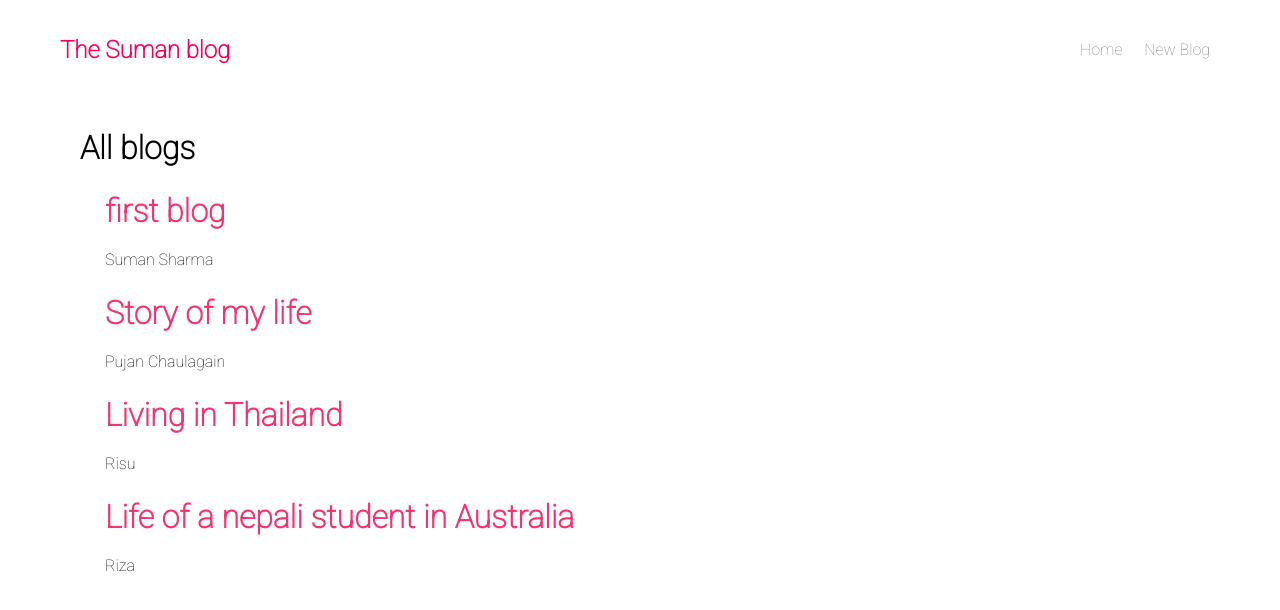
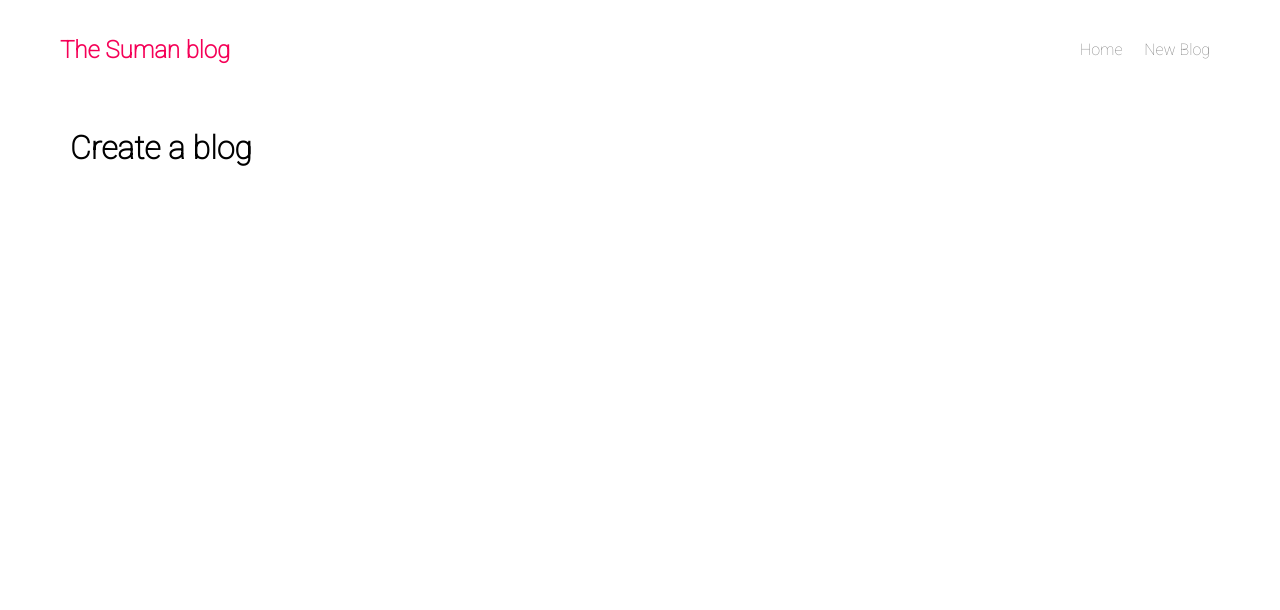
Before and after one commit to sumansharma01/react, a React (Create React App) app: page /create in a window 1280 px wide. Shown: the top 610 px of the page. Built offline with nearby package versions, Linux system fonts and the light colour scheme; data requests are answered from the project's data file.

Commit message:
added navlink

```diff
--- a/src/App.js
+++ b/src/App.js
@@ -3,6 +3,7 @@
 import Navbar from './Navbar';
 import Home from './Home';
 import {BrowserRouter as Router, Route, Switch} from 'react-router-dom';
+import Create from './Create';
 
 const App=()=>{
   const title="Welcome to my new blog";
@@ -14,9 +15,13 @@ const App=()=>{
             marginTop: "50px"
           }}>
             <Switch>
+              <Route path="/create">
+                <Create />
+              </Route>
               <Route path="/">
               <Home />
               </Route>
+
             </Switch>
 
           </div>
--- /dev/null
+++ b/src/Create.js
@@ -0,0 +1,9 @@
+const Create = () => {
+    return (
+        <div className="create-blog">
+            <h1> Create a blog</h1>
+        </div>
+     );
+}
+
+export default Create;
--- a/src/Navbar.js
+++ b/src/Navbar.js
@@ -1,3 +1,5 @@
+import { Link, NavLink } from "react-router-dom";
+
 const Navbar = () => {
     return (
         <nav className="navbar">
@@ -6,8 +8,8 @@ const Navbar = () => {
                 fontWeight:"900"
             }}>The Suman blog</h1>
             <div className="links">
-                <a href="/">Home</a>
-                <a href="/create">New Blog</a>
+                <NavLink to="/">Home</NavLink>
+                <NavLink to="/create">New Blog</NavLink>
             </div>
         </nav>
      );
```
